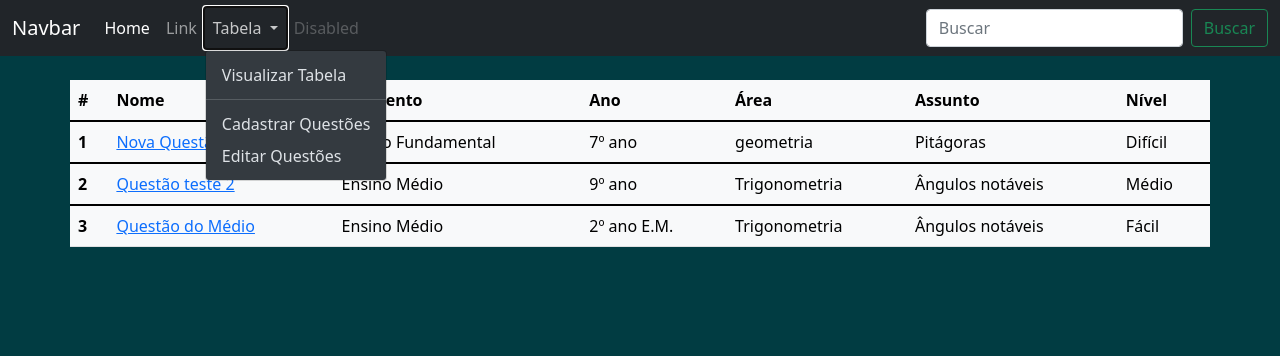
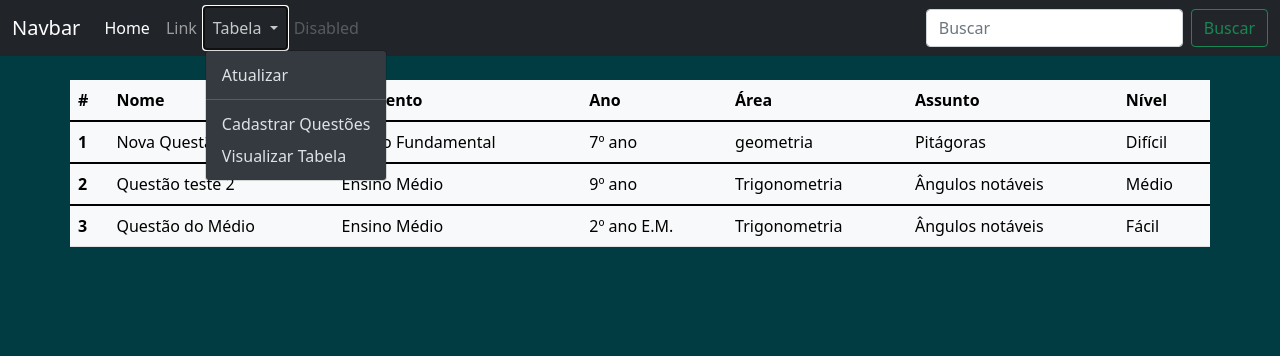
Before and after one commit to devayache/BancoQuestoes, a Django app: page /banco/tabela/ in a window 1280 px wide, after a click on "Tabela". Shown: the top 356 px of the page. Run offline with Django 4.2, Linux system fonts and the light colour scheme; data comes from the database, SQL or seed files in the repository.

Commit message:
Tabela Feita

```diff
--- a/banco/templates/index.html
+++ b/banco/templates/index.html
@@ -17,7 +17,7 @@
                         <a href="{% url 'tabela' %}" target="_blank" class="btn btn-primary btn-lg">TABELA</a>
                     </div>
                     <div style="width:50%" class="col">
-                        <a href="{% url 'cadastrarQuestoes' %}" class="btn btn-success btn-lg">CADASTRAR</a>
+                        <a href="{% url 'cadastrar_questoes' %}" class="btn btn-success btn-lg">CADASTRAR</a>
                     </div>
                 </div>
             </div>
--- a/banco/templates/tabela.html
+++ b/banco/templates/tabela.html
@@ -4,6 +4,7 @@
 {% block title %} Home {% endblock %}
 {% block head %}
 <link rel="stylesheet" href="{% static 'banco/css/index.css' %}">
+<link rel="stylesheet" href="{% static 'banco/css/tabela.css' %}">
 {% endblock %}
 
 {% block body %}
@@ -27,7 +28,7 @@
                     <tr>
                         <th scope="row">{{questao.id}}</th>
                         <td>
-                            <a href="">
+                            <a class="link-tabela" href="">
                                 {{questao.nome}}
                             </a>
                         </td>
--- a/templates/base.html
+++ b/templates/base.html
@@ -16,7 +16,7 @@
 
     <nav class="navbar navbar-expand-lg navbar-dark bg-dark">
       <div class="container-fluid">
-        <a class="navbar-brand" href="#">Navbar</a>
+        <a class="navbar-brand" href="{% url 'index' %}">Navbar</a>
         <button class="navbar-toggler" type="button" data-bs-toggle="collapse" data-bs-target="#navbarSupportedContent" aria-controls="navbarSupportedContent" aria-expanded="false" aria-label="Toggle navigation">
           <span class="navbar-toggler-icon"></span>
         </button>
@@ -33,10 +33,10 @@
                 Tabela
               </a>
               <ul class="dropdown-menu dropdown-menu-dark" aria-labelledby="navbarDarkDropdownMenuLink">
+                <li><a class="dropdown-item" href="">Atualizar</a></li>
+                <li><hr class="dropdown-divider"></li>
+                <li><a class="dropdown-item" href="{% url 'cadastrar_questoes'%}">Cadastrar Questões </a></li>
                 <li><a class="dropdown-item" href="{% url 'tabela' %}">Visualizar Tabela</a></li>
-                <li><hr class="dropdown-divider"></li>
-                <li><a class="dropdown-item" href="#">Cadastrar Questões </a></li>
-                <li><a class="dropdown-item" href="#">Editar Questões</a></li>
               </ul>
             </li>
             <li class="nav-item">
--- /dev/null
+++ b/templates/static/banco/css/tabela.css
@@ -0,0 +1,8 @@
+.link-tabela{
+    text-decoration: none;
+    color: black;
+}
+
+.link-tabela:hover{
+    color: rgb(100, 200, 60);
+}
```
